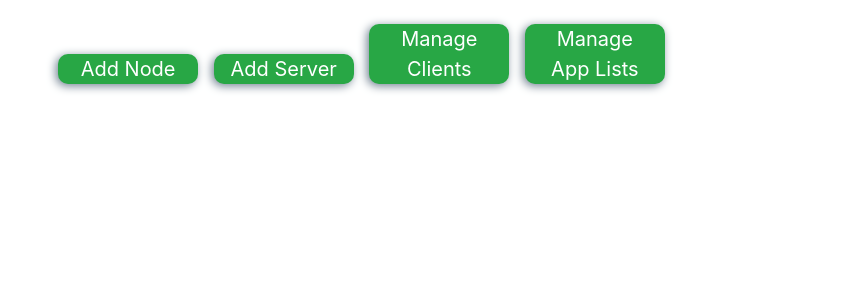
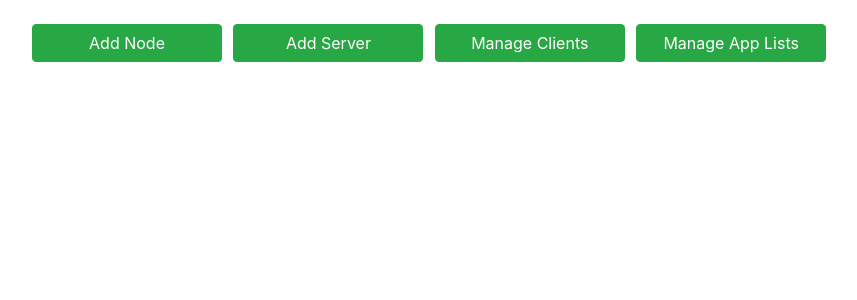
Before and after one commit to shadowlaw/Version_Manager, a Flask app: page /dashboard in a window 1280 px wide. Shown: the part 56-356 px from the top of the page, without its empty margins (38-895 px from the left). Run offline with Flask 2, Linux system fonts and the light colour scheme; a user stored in the database is signed in; tables that the repository leaves empty hold one stand-in row (values such as "Sample post"); parts of the project's set-up code (start-up, migrations or seed data) failed here and were passed over; some libraries are stand-ins or nearby versions.

Commit message:
refactoring bug fix and ui changes

```diff
--- a/admin_workbench/app/static/css/app.css
+++ b/admin_workbench/app/static/css/app.css
@@ -1,7 +1,6 @@
 body {
     padding-top: 5rem;
 }
-
 
 .app-title{
     font-family: sans-serif;
@@ -10,21 +9,6 @@ body {
     font-size: 20px;
 }
 
-.button{
-    margin-left: 1%;
-    width: 140px;
-    text-align: center;
-    background: #28a745;
-    border-radius: 10px;
-    color: white;
-    font-size: 20px;
-    box-shadow: -2px 2px 10px slategrey;
-}
-
-.button:active{
-    box-shadow: 0px 0px 0px white;
-}
-
 .option-container{
     margin-bottom: 1%;
 }
--- a/admin_workbench/app/templates/add_server.html
+++ b/admin_workbench/app/templates/add_server.html
@@ -1,5 +1,5 @@
 <form>
-    <label>Server Address</label><br>
+    <label>Server Address: </label>
     <input type="text" name="server_name"/><br>
 </form>
 <button class="btn btn-success" id="submit" style="margin-top: 3%">Add Server</button>
--- a/admin_workbench/app/templates/dash.html
+++ b/admin_workbench/app/templates/dash.html
@@ -5,11 +5,11 @@
 
 {% block main %}
 
-<div class="option-container">
-    <label id='add_node' class="button col-md-2">Add Node</label>
-    <label id='add_server' class="button col-md-2">Add Server</label>
-    <label id='list_all_nodes' class="button col-md-2">Manage Clients</label>
-    <label id='app-list' class="button col-md-3">Manage App Lists</label>
+<div class="option-container row">
+    <button id='add_node' class="btn btn-success col-md-2">Add Node</button>
+    <button id='add_server' class="btn btn-success col-md-2" style="margin-left: 1%;">Add Server</button>
+    <button id='list_all_nodes' class="btn btn-success col-md-2" style="margin-left: 1%;">Manage Clients</button>
+    <button id='app-list' class="btn btn-success col-md-2" style="margin-left: 1%;">Manage App Lists</button>
 </div>
 <div id="request-container"></div>
 {% endblock %}
--- a/admin_workbench/app/templates/display_app_list.html
+++ b/admin_workbench/app/templates/display_app_list.html
@@ -14,8 +14,8 @@
         <div class="list-container row" style="margin-bottom:1%;">
             <span class="col-sm-1">{{ list.list_id }}</span>
             <span class="col-md-4">{{ list.name }}</span>
-            <input type="button" class="col-md-2 btn btn-primary" style="margin-right: 1%" value="view"/>
-            <input type="button" class="col-md-2 btn btn-danger" value="Delete"/>
+            <input type="button" class="col-md-2 btn btn-primary" style="margin-right: 1%; display:none;" value="view"/>
+            <input type="button" class="col-md-2 btn btn-danger" style ="display:none;" value="Delete"/>
         </div>
     {% endfor %}
 </div>
--- a/admin_workbench/app/views.py
+++ b/admin_workbench/app/views.py
@@ -109,6 +109,9 @@ def add_server():
 
 		file_sender.addIP(serverAddress)
 
+		if file_sender.file_exist():
+			file_sender.send(serverAddress, relativeUrl="node_list")
+
 		return 'Address added'
 
 	return render_template("add_server.html")
@@ -200,9 +203,11 @@ def app_list():
 				app_zip.write(absolute_path)
 				app_zip.close()
 
-				file_sender.send(relativeUrl="node_list")
+				if file_sender.file_exist():
+					file_sender.send_all(relativeUrl="node_list")
+					return "Application list created and sent"
 
-				return "Application list Created"
+				return "Application list created but no servers available for distribution"
 			except Exception as e:
 				db.session.rollback()
 				print e
```
Also changed, not shown: admin_workbench/app/templates/create_app_list.html (+7 -4 lines), admin_workbench/app/utils/fileDistrib.py (+27 -20 lines).
